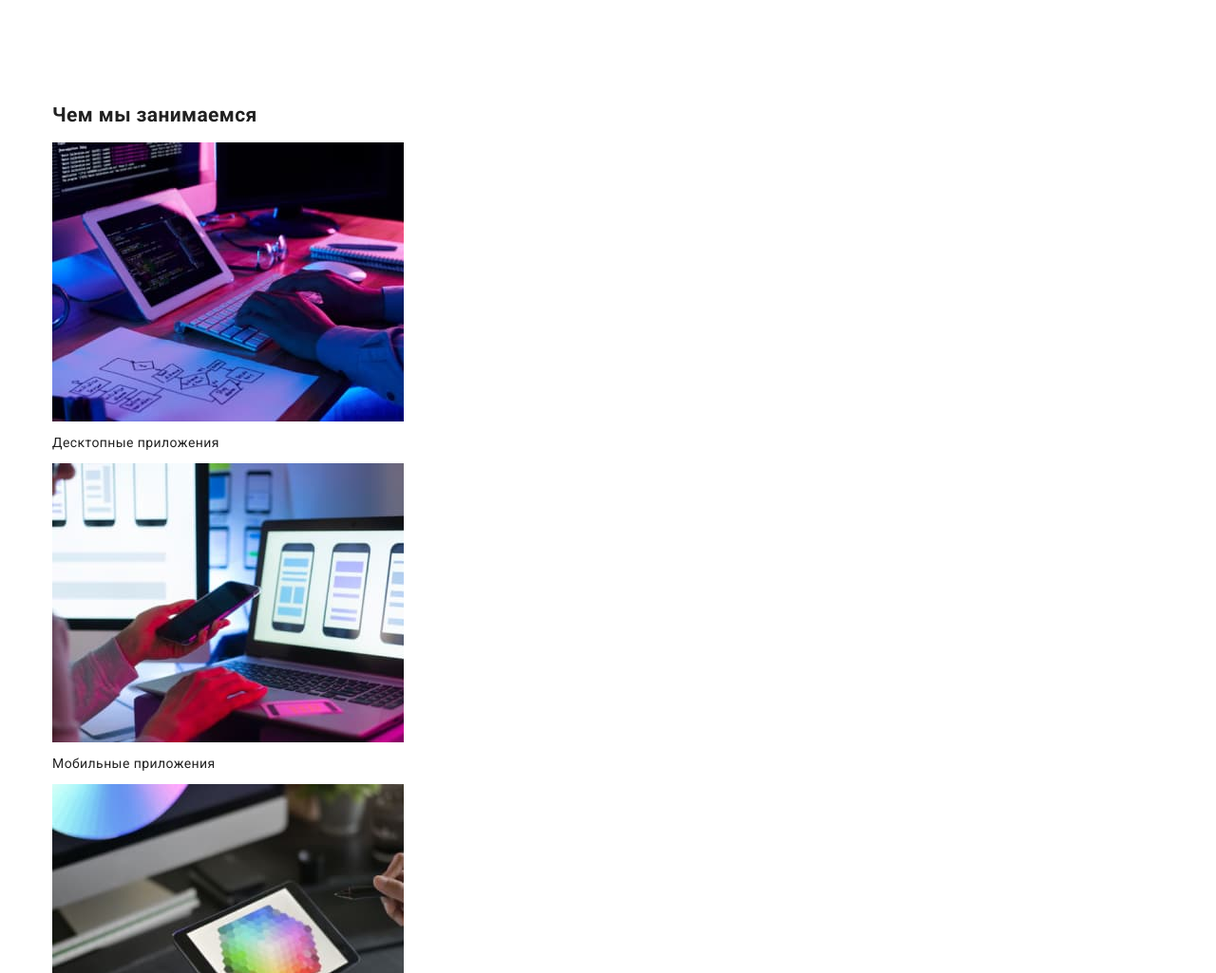
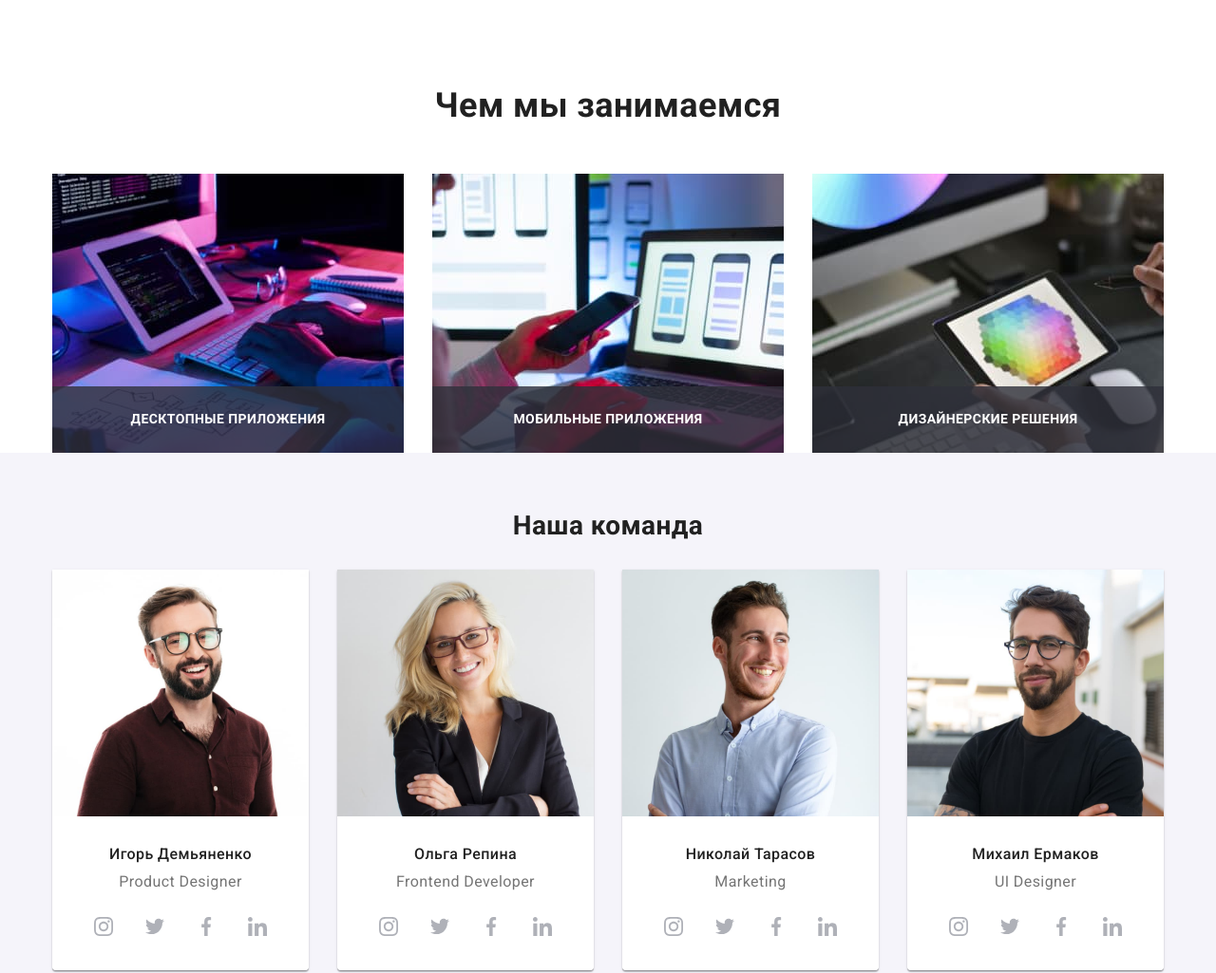
Before and after one commit to AlyonaYaroshenko/goit-markup-hw-08, a plain HTML site: page index.html in a window 1280 px wide. Shown: the part 1026-2051 px from the top of the page at 95% size. Drawn offline with nearby package versions, Linux system fonts and the light colour scheme.

```diff
--- a/sass/components/_clients-section.scss
+++ b/sass/components/_clients-section.scss
@@ -15,51 +15,51 @@
       margin: 0px 0px 50px;
     }
   }
-
+}
 .clients-section-list {
   display: flex;
   flex-wrap: wrap;
   margin-top: -60px;
   margin-right: -60px;
-
-    @media screen and (win-width: $desktop-width) {
-      display: flex;
-    }
 }
 
 .clients-section-item {
+  display: block;
   margin-top: 30px;
   margin-right: 30px;
   width: 210px;
   width: calc(100% / 2 - 30px);
 
-    // @media screen and (win-width: $tablet-width) {
-    //   margin-top: 30px;
-    //   margin-right: 30px;
-    //   width: 226px;
-    //   width: calc(100% / 3 - 30px);
-    // }
+  @media screen and (min-width: $tablet-width) {
+    margin-top: 30px;
+    margin-right: 30px;
+    padding: 0px;
+    width: 226px;
+    width: calc(100% / 3 - 30px);
+  }
+  @media screen and (min-width: $desktop-width) {
+    display: flex;
+    width: 170px;
+  }
 }
 // &-list > &-item:not(:last-child) {
 //   margin-right: 30px;
 // }
 
-  &-item > .logo-link:hover,
-  &-item > .logo-link:focus {
+.clients-section-item > .logo-link:hover,
+.clients-section-item > .logo-link:focus {
   border-color: $accent-color;
   color: $accent-color;
 }
-}
 
 .logo-link {
-  display: block;
+  // display: block;
   display: inline-flex;
   justify-content: center;
   align-items: center;
   width: 210px;
   height: 90px;
   border: 1px solid $social-media;
-  /* box-sizing: border-box; */
   border-radius: 4px;
   background-color: $white-color;
   color: $social-media;
@@ -67,10 +67,10 @@
   transition: color $animation-duration $transition-timing-function,
     border-color $animation-duration $transition-timing-function;
 
-  @media screen and (win-width: $tablet-width) {
+  @media screen and (min-width: $tablet-width) {
     width: 226px;
   }
-  @media screen and (win-width: $desktop-width) {
+  @media screen and (min-width: $desktop-width) {
     width: 170px;
   }
 }
--- a/sass/components/_features-section.scss
+++ b/sass/components/_features-section.scss
@@ -1,56 +1,55 @@
 .features {
-  @media screen and (max-width: 767px) {
+  @media screen and (max-width: 1199px) {
     display: none;
   }
+
+  &-title {
+    margin: 0px 0px 50px;
   }
 
-//   &-title {
-//     margin: 0px 0px 50px;
-//   }
+  &-list {
+    display: inline-block;
+    display: flex;
+    margin-left: 0px;
+    margin-right: 0px;
+    padding-bottom: 0px;
+  }
 
-//   &-list {
-//     display: inline-block;
-//     display: flex;
-//     margin-left: 0px;
-//     margin-right: 0px;
-//     padding-bottom: 0px;
-//   }
+  &-list > &-photos:not(:last-child) {
+    margin-right: 30px;
+  }
 
-//   &-list > &-photos:not(:last-child) {
-//     margin-right: 30px;
-//   }
+  &-title,
+  &-title,
+  &-title {
+    font-weight: 700;
+    font-size: 36px;
+    line-height: 1.16;
+    text-align: center;
+  }
 
-//   &-title,
-//   &-title,
-//   &-title {
-//     font-weight: 700;
-//     font-size: 36px;
-//     line-height: 1.16;
-//     text-align: center;
-//   }
+  &-overlay {
+    position: relative;
+  }
 
-//   &-overlay {
-//     position: relative;
-//   }
+  &-overlay > &-info {
+    position: absolute;
+    width: 100%;
+    height: 70px;
+    bottom: 0;
+    left: 0;
+    background-color: rgba(47, 48, 58, 0.8);
+  }
 
-//   &-overlay > &-info {
-//     position: absolute;
-//     width: 100%;
-//     height: 70px;
-//     bottom: 0;
-//     left: 0;
-//     background-color: rgba(47, 48, 58, 0.8);
-//   }
-
-//   &-info {
-//     margin: 0;
-//     padding-top: 27px;
-//     padding-bottom: 27px;
-//     align-items: center;
-//     text-align: center;
-//     font-weight: bold;
-//     line-height: 1.14;
-//     text-transform: uppercase;
-//     color: $white-color;
-//   }
-// }
+  &-info {
+    margin: 0;
+    padding-top: 27px;
+    padding-bottom: 27px;
+    align-items: center;
+    text-align: center;
+    font-weight: bold;
+    line-height: 1.14;
+    text-transform: uppercase;
+    color: $white-color;
+  }
+}
```
Also changed, not shown: css/main.css, css/main.min.css, 2 other files. Lines whose indentation alone changed are shown as unchanged.
